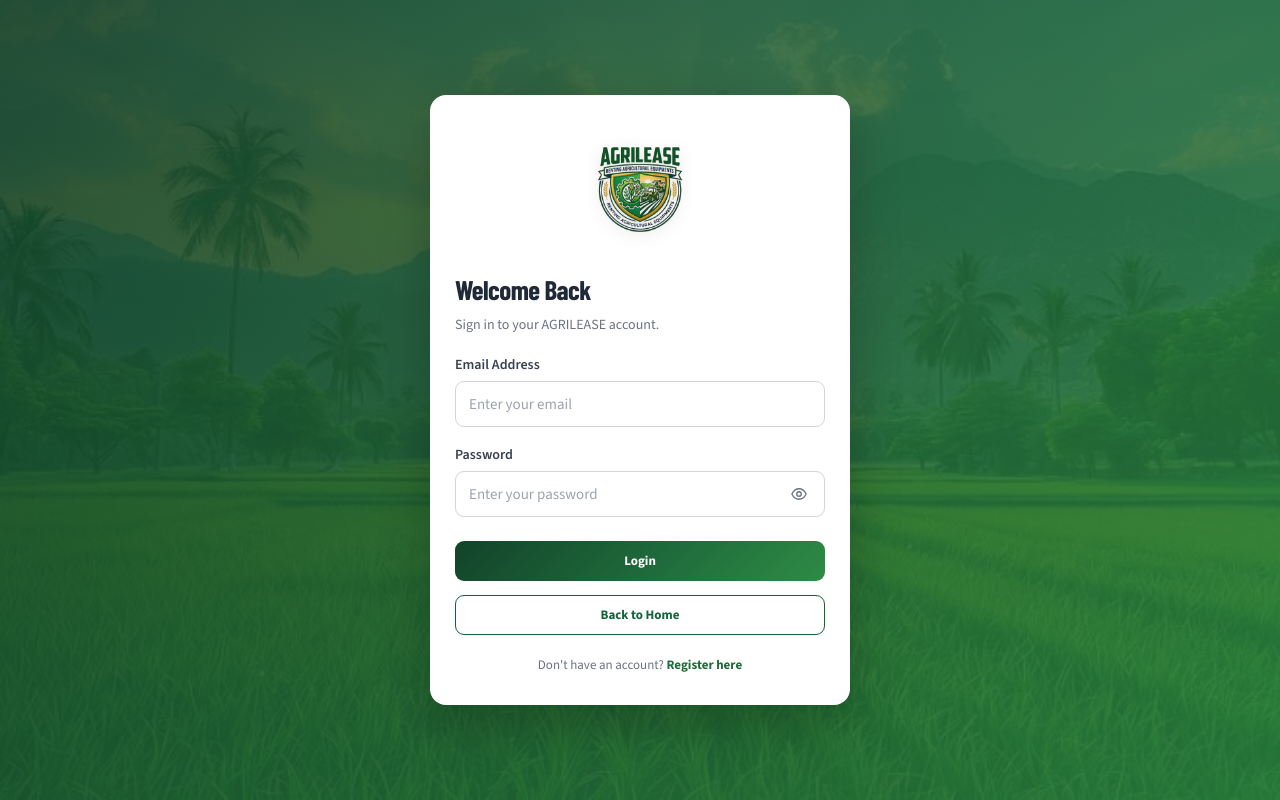
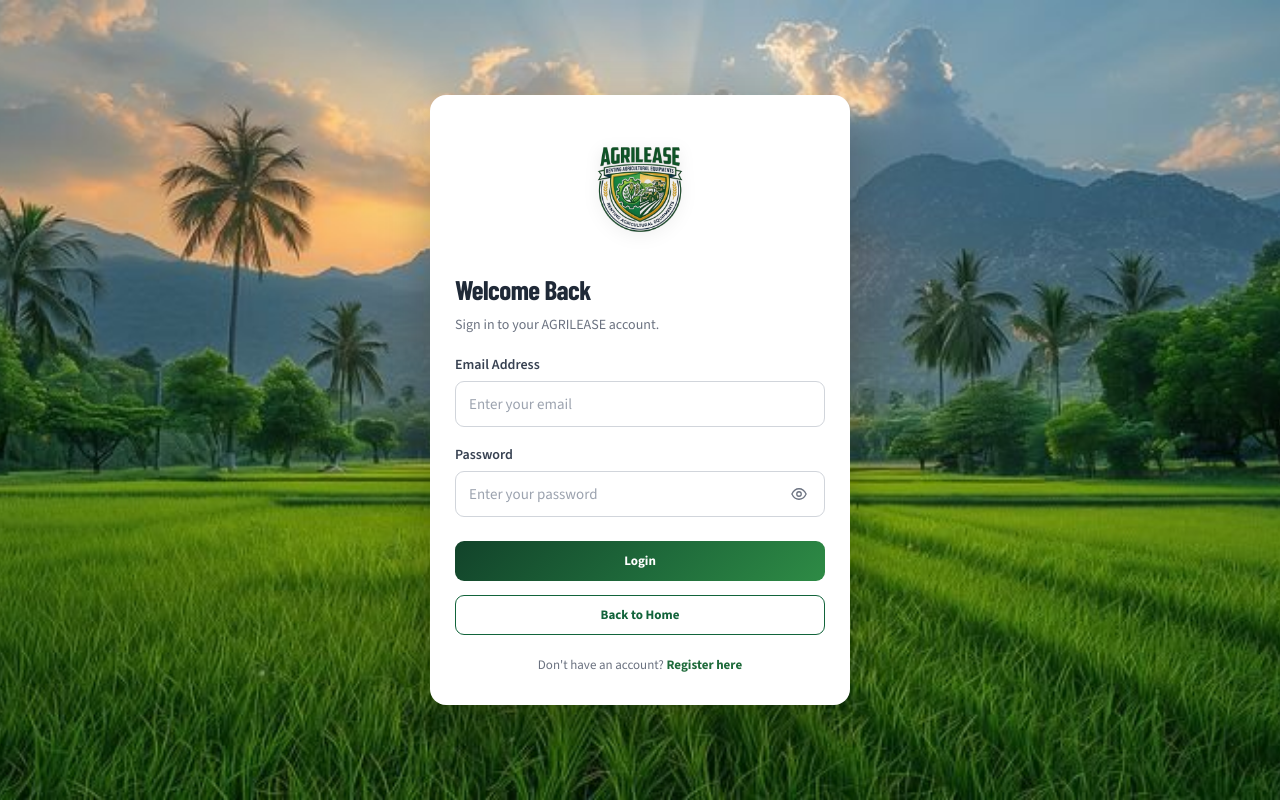
Before and after one commit to bethovensevidal-17/agrilease, a React (Vite) app in the folder frontend/: page /login in a window 1280 px wide. Built offline with nearby package versions, Linux system fonts and the light colour scheme; no server answers.

Commit message:
ui: show login photo without green overlay

```diff
--- a/frontend/src/theme.css
+++ b/frontend/src/theme.css
@@ -63,3 +63,8 @@ h1, h2, h3 { font-family: 'Barlow Condensed', 'Arial Narrow', Inter, sans-serif;
 /* Equipment card placeholder when there is no photo */
 .card-img { height: 170px; }
 .card-noimg { display: flex; flex-direction: column; align-items: center; gap: 6px; color: #5f7a68; font-size: 13px; font-weight: 600; }
+
+/* Login and register: show the photo without the green overlay */
+.auth-container {
+  background: url('/images/login-bg.jpg') center / cover no-repeat, #1f6b3b;
+}
```
